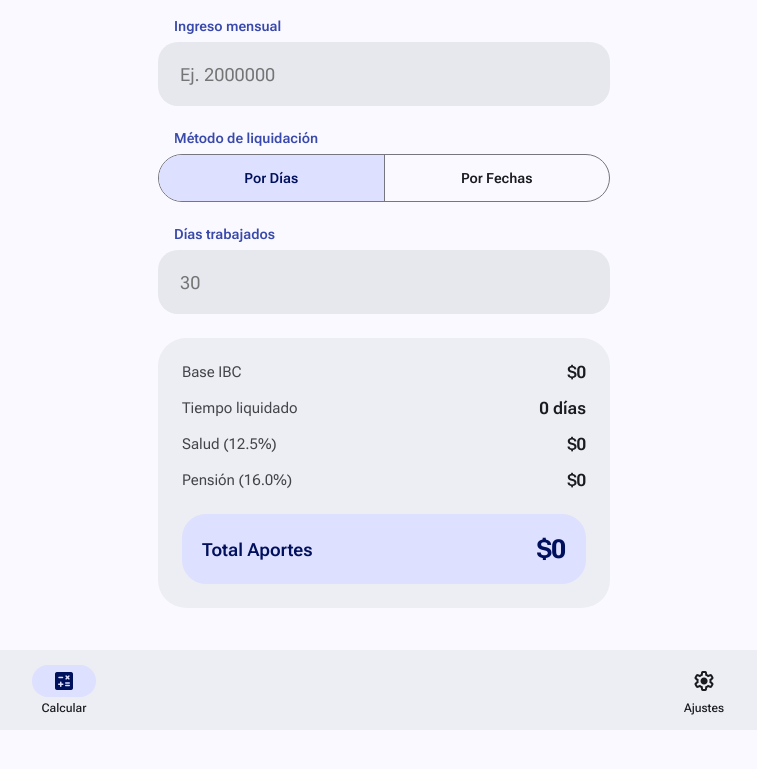
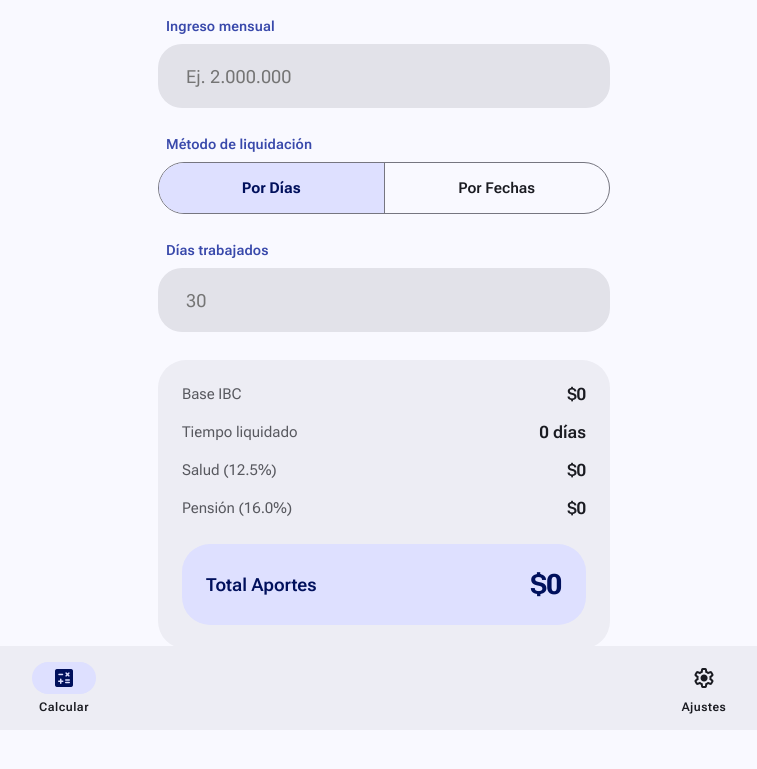
Before and after one commit to jonathancoral/aportes-app, a plain HTML site: page index.html in a window 1280 px wide. Shown: the part 70-839 px from the top of the page, without its empty margins (256-1013 px from the left). Before the commit the page ends 800 px from the top, so only its background shows below. Drawn offline with nearby package versions, Linux system fonts and the light colour scheme.

Commit message:
Actualizar index.html

```diff
--- a/index.html
+++ b/index.html
@@ -10,25 +10,26 @@
     <link rel="icon" type="image/png" href="icon-192.png">
 
     <link rel="preconnect" href="https://fonts.googleapis.com">
-    <link href="https://fonts.googleapis.com/css2?family=Roboto+Flex:opsz,wght@8..144,300..700&display=swap" rel="stylesheet">
+    <link href="https://fonts.googleapis.com/css2?family=Roboto+Flex:opsz,wght,GRAD@8..144,300..700,-50..150&display=swap" rel="stylesheet">
     <link href="https://fonts.googleapis.com/css2?family=Material+Symbols+Rounded:opsz,wght,FILL,GRAD@20..48,400,0..1,0" rel="stylesheet" />
 
     <style>
         :root {
+            /* M3 Motion & Physics */
             --motion-emphasized: cubic-bezier(0.2, 0.0, 0, 1.0);
             --duration-medium: 400ms;
 
-            /* M3 Expressive Tokens */
+            /* M3 Expressive Tokens (Cobalt Tone) */
             --md-sys-color-primary: #3949AB;
             --md-sys-color-on-primary: #FFFFFF;
             --md-sys-color-primary-container: #DEE0FF;
             --md-sys-color-on-primary-container: #00105C;
             --md-sys-color-surface: #F9F9FF;
             --md-sys-color-on-surface: #1A1B21;
+            /* Surface Container High para los inputs (más oscuro que el fondo) */
             --md-sys-color-surface-container: #EDEDF4;
-            --md-sys-color-surface-container-high: #E7E8EE;
+            --md-sys-color-surface-container-high: #E2E2E9;
             --md-sys-color-outline: #767680;
-            --md-sys-color-outline-variant: #C6C5D0;
 
             --md-sys-shape-extra-large: 28px;
         }
@@ -41,7 +42,7 @@
             --md-sys-color-surface: #121318;
             --md-sys-color-on-surface: #E4E1E6;
             --md-sys-color-surface-container: #1E1F25;
-            --md-sys-color-surface-container-high: #282A30;
+            --md-sys-color-surface-container-high: #2A2B32;
         }
 
         * { box-sizing: border-box; -webkit-tap-highlight-color: transparent; }
@@ -57,9 +58,9 @@
             transition: background-color var(--duration-medium);
         }
 
-        /* Top Bar */
+        /* 1. Header: Tipografía de alto impacto */
         .top-app-bar {
-            height: 72px;
+            height: 80px;
             display: flex;
             align-items: center;
             justify-content: center;
@@ -67,79 +68,53 @@
         }
 
         .top-app-bar h1 {
-            font-size: clamp(22px, 5vw, 26px);
+            font-size: 24px;
             font-weight: 500;
+            font-variation-settings: 'wght' 500, 'GRAD' 50; /* Un poco de brillo tipográfico */
             margin: 0;
         }
 
+        /* 2. Scaffold Body: Espaciado generoso */
         .scaffold-body {
             flex: 1;
-            padding: 16px 24px 100px 24px;
+            padding: 8px 24px 120px 24px; /* Aumentamos el padding inferior para evitar el error de la barra */
             max-width: 500px;
             margin: 0 auto;
             width: 100%;
             display: flex;
             flex-direction: column;
-            gap: 24px;
+            gap: 28px;
         }
 
-        /* Segmented Buttons (Nuevo componente) */
-        .segmented-button {
-            display: flex;
-            width: 100%;
-            height: 48px;
-            border: 1px solid var(--md-sys-color-outline);
-            border-radius: var(--md-sys-shape-extra-large);
-            overflow: hidden;
-            background-color: transparent;
-        }
-
-        .segment-item {
-            flex: 1;
-            display: flex;
-            align-items: center;
-            justify-content: center;
-            font-size: 14px;
-            font-weight: 600;
-            cursor: pointer;
-            transition: all 0.2s var(--motion-emphasized);
-            border-right: 1px solid var(--md-sys-color-outline);
-            color: var(--md-sys-color-on-surface);
-        }
-
-        .segment-item:last-child { border-right: none; }
-
-        .segment-item.active {
-            background-color: var(--md-sys-color-primary-container);
-            color: var(--md-sys-color-on-primary-container);
-        }
-
-        /* Inputs (Limpieza de líneas) */
+        /* Estilos de Grupo de Campo */
         .md-field-group {
             display: flex;
             flex-direction: column;
-            gap: 8px;
+            gap: 10px;
         }
 
         .md-label-static {
             font-size: 14px;
             font-weight: 600;
             color: var(--md-sys-color-primary);
-            margin-left: 16px;
+            margin-left: 8px;
+            letter-spacing: 0.1px;
         }
 
+        /* 3. Inputs: Limpios y Pills (Android 16 Style) */
         .md-text-field {
-            position: relative;
             background-color: var(--md-sys-color-surface-container-high);
-            border-radius: 20px;
+            border-radius: 24px;
             height: 64px;
             display: flex;
-            padding: 0 20px;
-            transition: transform 0.1s;
+            padding: 0 24px;
+            transition: transform 0.1s var(--motion-emphasized);
+            border: 2px solid transparent;
         }
 
         .md-text-field:focus-within {
-            outline: 2px solid var(--md-sys-color-primary);
+            border-color: var(--md-sys-color-primary);
+            background-color: var(--md-sys-color-surface);
         }
 
         .md-text-field input {
@@ -148,63 +123,100 @@
             background: transparent;
             outline: none;
             font-family: inherit;
-            font-size: 18px; /* Texto más grande */
+            font-size: 18px; /* Texto más grande solicitado */
+            font-weight: 400;
             color: var(--md-sys-color-on-surface);
         }
 
-        /* Card Resultados */
+        /* 4. Segmented Buttons: Refinados */
+        .segmented-button {
+            display: flex;
+            width: 100%;
+            height: 52px;
+            border: 1px solid var(--md-sys-color-outline);
+            border-radius: var(--md-sys-shape-extra-large);
+            overflow: hidden;
+        }
+
+        .segment-item {
+            flex: 1;
+            display: flex;
+            align-items: center;
+            justify-content: center;
+            font-size: 15px;
+            font-weight: 600;
+            cursor: pointer;
+            transition: all 0.2s var(--motion-emphasized);
+            color: var(--md-sys-color-on-surface);
+            border-right: 1px solid var(--md-sys-color-outline);
+        }
+
+        .segment-item:last-child { border-right: none; }
+
+        .segment-item.active {
+            background-color: var(--md-sys-color-primary-container);
+            color: var(--md-sys-color-on-primary-container);
+            font-variation-settings: 'wght' 700;
+        }
+
+        .segment-item:active { transform: scale(0.96); }
+
+        /* 5. Resultados y Cards */
         .md-card {
             background-color: var(--md-sys-color-surface-container);
             border-radius: var(--md-sys-shape-extra-large);
             padding: 24px;
             display: flex;
             flex-direction: column;
-            gap: 16px;
+            gap: 18px;
         }
 
         .card-row { display: flex; justify-content: space-between; align-items: center; }
-        .row-label { font-size: 15px; font-weight: 400; opacity: 0.8; }
+        .row-label { font-size: 15px; opacity: 0.7; font-weight: 400; }
         .row-value { font-size: 17px; font-weight: 600; }
 
         .total-pill {
             background-color: var(--md-sys-color-primary-container);
             color: var(--md-sys-color-on-primary-container);
-            padding: 20px;
-            border-radius: 24px;
+            padding: 24px;
+            border-radius: 28px;
             margin-top: 8px;
             display: flex;
             justify-content: space-between;
             align-items: center;
         }
 
-        .total-value { font-size: 26px; font-weight: 700; }
+        .total-value { font-size: 28px; font-weight: 700; font-variation-settings: 'wght' 700; }
 
-        /* Nav Bar */
+        /* 6. Navigation Bar: Corregido el problema de la franja */
         .nav-bar {
             position: fixed;
             bottom: 0; left: 0; right: 0;
-            height: 80px;
-            background-color: var(--md-sys-color-surface-container);
+            height: 84px;
+            background-color: var(--md-sys-color-surface-container); /* Color sólido */
             display: flex;
             justify-content: space-around;
             align-items: center;
             padding-bottom: env(safe-area-inset-bottom);
+            z-index: 1000; /* Prioridad máxima */
+            box-shadow: 0px -1px 0px 0px var(--md-sys-color-outline-variant); /* Línea sutil superior */
         }
 
         .nav-item {
             display: flex;
             flex-direction: column;
             align-items: center;
-            gap: 4px;
+            gap: 6px;
             cursor: pointer;
             color: var(--md-sys-color-on-surface-variant);
+            flex: 1;
         }
 
         .nav-pill {
             width: 64px; height: 32px;
             border-radius: 16px;
             display: flex; align-items: center; justify-content: center;
-            transition: background-color 0.2s;
+            transition: background-color 0.2s var(--motion-emphasized);
         }
 
         .nav-item.active .nav-pill {
@@ -213,12 +225,12 @@
         }
 
         .nav-item.active .material-symbols-rounded { font-variation-settings: 'FILL' 1; }
-        .nav-label { font-size: 12px; font-weight: 500; }
+        .nav-label { font-size: 12px; font-weight: 600; letter-spacing: 0.5px; }
 
         .hidden { display: none !important; }
         .view-section { display: none; }
-        .active-view { display: flex; flex-direction: column; gap: 24px; animation: fadeIn 0.3s; }
-        @keyframes fadeIn { from { opacity: 0; } to { opacity: 1; }}
+        .active-view { display: flex; flex-direction: column; gap: 28px; animation: fadeIn 0.4s var(--motion-emphasized); }
+        @keyframes fadeIn { from { opacity: 0; transform: translateY(10px); } to { opacity: 1; transform: translateY(0); }}
     </style>
 </head>
 <body>
@@ -234,7 +246,7 @@
             <div class="md-field-group">
                 <label class="md-label-static">Ingreso mensual</label>
                 <div class="md-text-field">
-                    <input type="number" id="pago" placeholder="Ej. 2000000" inputmode="numeric">
+                    <input type="number" id="pago" placeholder="Ej. 2.000.000" inputmode="numeric">
                 </div>
             </div>
 
@@ -254,7 +266,7 @@
                 </div>
             </div>
 
-            <div id="group-fechas" class="hidden" style="display:flex; flex-direction:column; gap:16px;">
+            <div id="group-fechas" class="hidden" style="display:flex; flex-direction:column; gap:20px;">
                 <div class="md-field-group">
                     <label class="md-label-static">Desde</label>
                     <div class="md-text-field">
@@ -296,8 +308,8 @@
         <section id="view-settings" class="view-section">
             <div class="md-card">
                 <h2 style="margin:0 0 16px 0; font-size:18px;">Personalización</h2>
-                <div class="card-row" id="themeBtn" style="cursor:pointer; padding:8px 0;">
-                    <span>Tema Oscuro</span>
+                <div class="card-row" id="themeBtn" style="cursor:pointer; padding:12px 0;">
+                    <span style="font-weight:500;">Tema Oscuro</span>
                     <span class="material-symbols-rounded">contrast</span>
                 </div>
                 <div style="height:1px; background:var(--md-sys-color-outline-variant); margin:12px 0;"></div>
```
